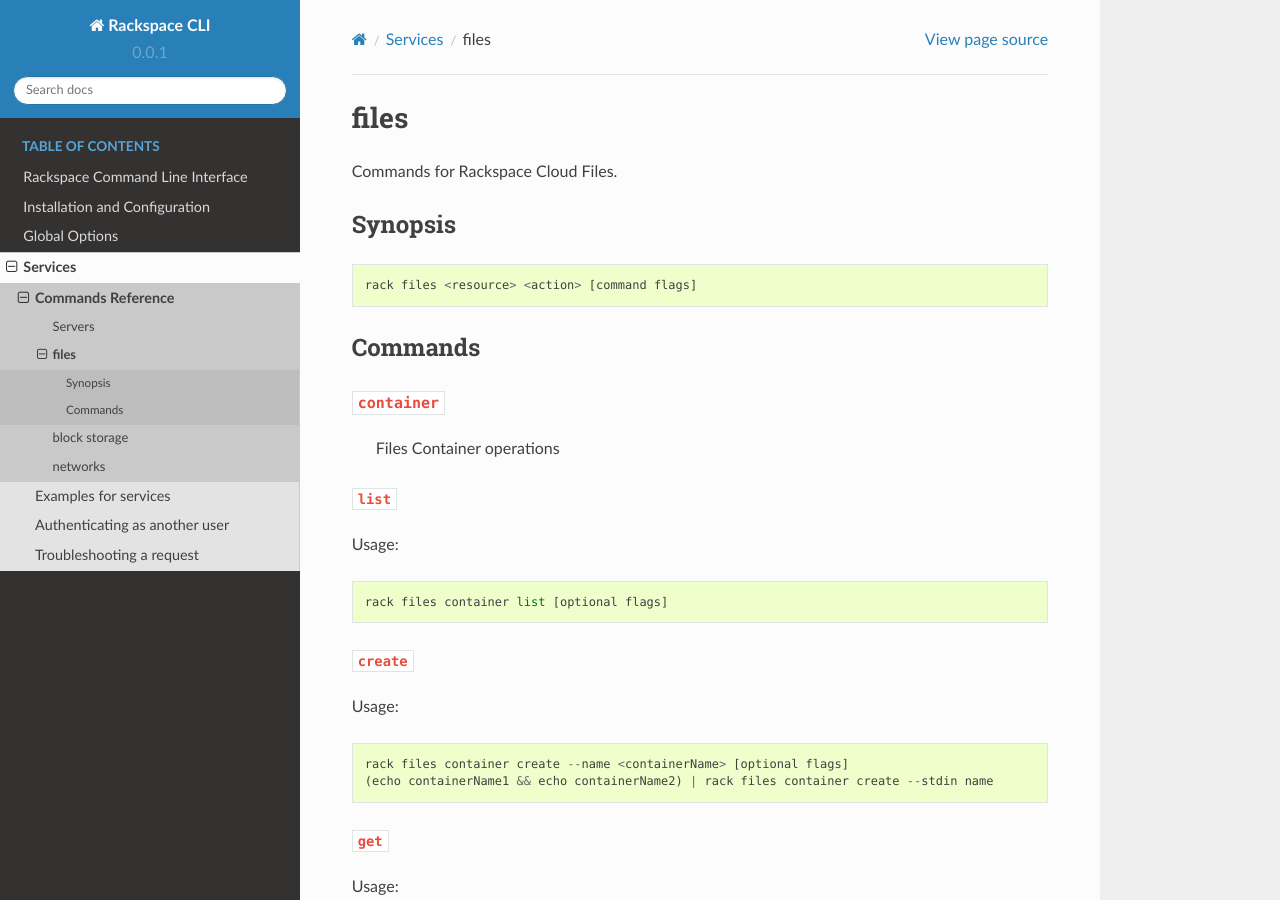
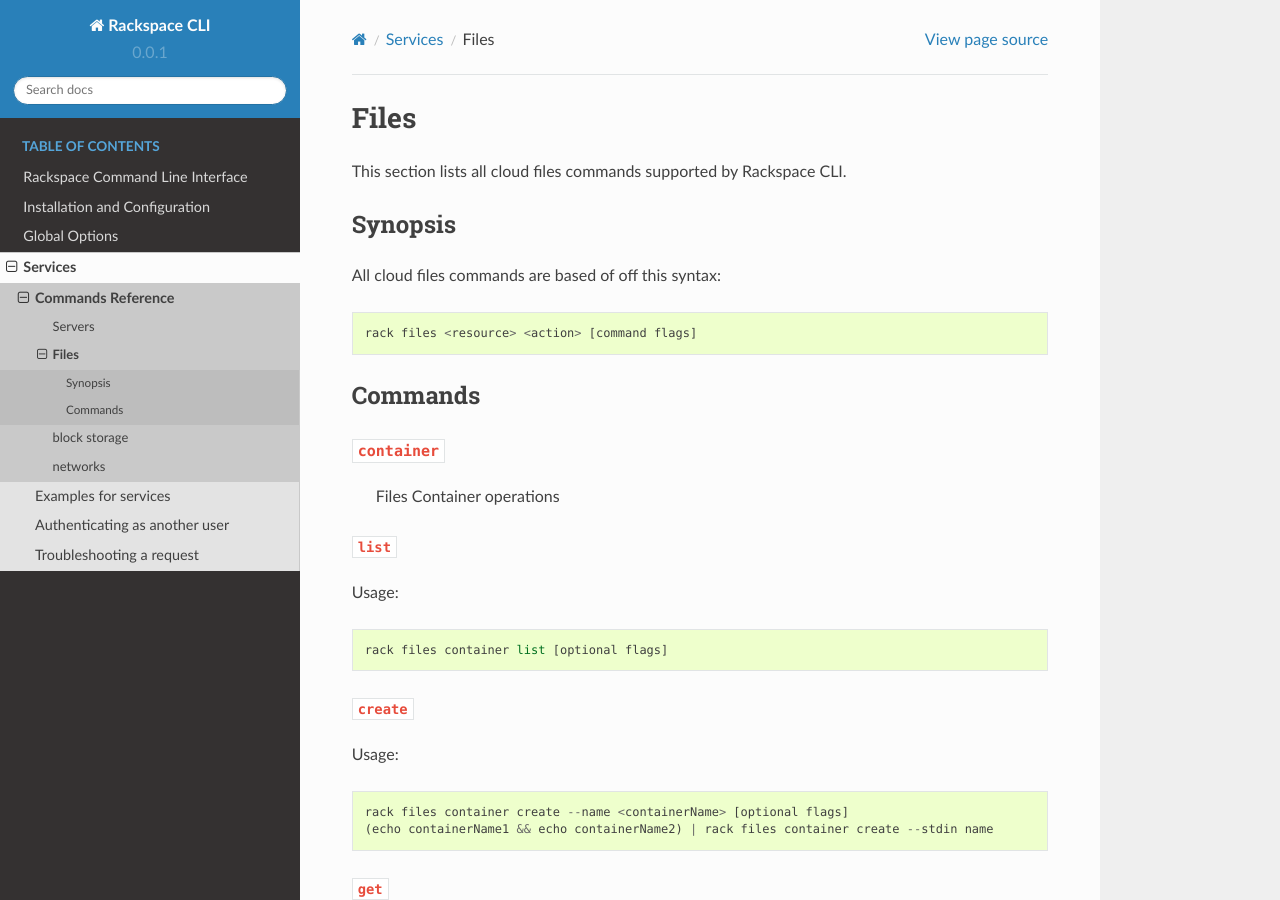
Before and after one commit to rackspace/rack, a Sphinx documentation site: the page built from docs/services/files.rst, in a window 1280 px wide and 900 px high. Built offline with Sphinx 7.4.7 and the Read the Docs theme 2.0.0, drawn with Linux system fonts in a browser that asks for light colours; pages that are not in the unit, such as notebooks, are missing from menus.

```diff
--- a/docs/services/files.rst
+++ b/docs/services/files.rst
@@ -1,14 +1,15 @@
 .. _files:
 
-files
-=======
+=====
+Files
+=====
 
-Commands for Rackspace Cloud Files.
+This section lists all cloud files commands supported by Rackspace CLI.
 
 Synopsis
 --------
 
-::
+All cloud files commands are based of off this syntax::
 
    rack files <resource> <action> [command flags]
 
--- a/docs/services/servers.rst
+++ b/docs/services/servers.rst
@@ -4,7 +4,7 @@
 Servers
 =======
 
-This section gives a list of all Cloud Server commands supported by Rackspace CLI.
+This section lists of all cloud servers commands supported by Rackspace CLI.
 
 Commands
 --------
```
